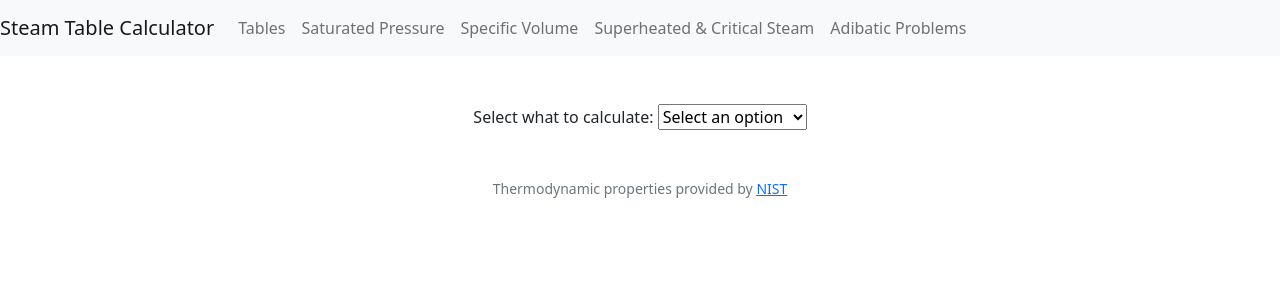
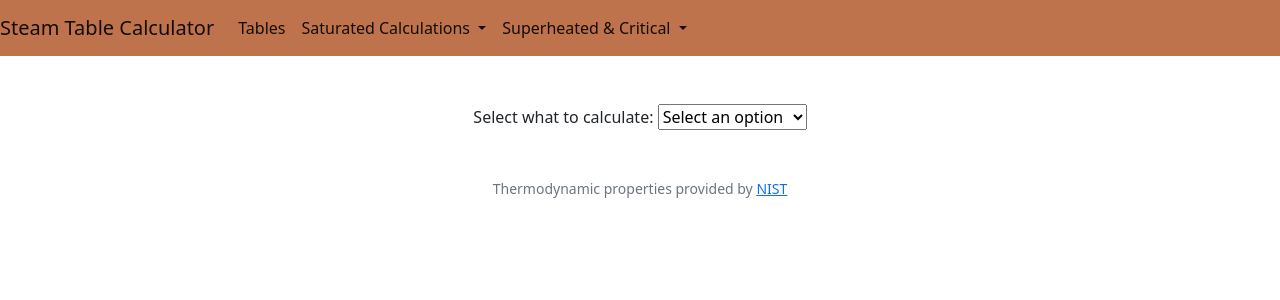
Before and after one commit to HsN22/CS50x-Final-Project, a Flask app: page /heated in a window 1280 px wide. Shown: the top 300 px of the page. Run offline with Flask 3, Linux system fonts and the light colour scheme; some libraries are stand-ins or nearby versions.

Commit message:
style changes

```diff
--- a/templates/adibatic.html
+++ b/templates/adibatic.html
@@ -7,11 +7,12 @@
 {% block main %}
     <p>Calculate for an adibatic system, the final enthalpy, given pressure in bar and final temperature in celcius</p>
     <form action = "/adibatic" method = "post">
+
         <div class="mb-3">
-            <input autocomplete="off" autofocus class="form-control mx-auto w-auto" id="pressure" name="pressure" placeholder="Pressure" type="text">
+            <input autocomplete="off" autofocus class="form-control mx-auto w-auto" id="pressure" name="pressure" placeholder="Pressure (Bar)" type="text">
         </div>
         <div class="mb-3">
-            <input autocomplete="off" autofocus class="form-control mx-auto w-auto" id="temperature" name="temperature" placeholder="Final Temperature" type="text">
+            <input autocomplete="off" autofocus class="form-control mx-auto w-auto" id="temperature" name="temperature" placeholder="Final Temperature (°C)" type="text">
         </div>
 
         <button class="btn btn-primary" type="submit">Calculate</button>
--- a/templates/heated.html
+++ b/templates/heated.html
@@ -17,13 +17,18 @@
             <option value="specific_entropy">Specific Entropy</option>
         </select>
 
-        <div id="inputContainer" style="display: none;">
+        <div id="inputContainer" style="display: none; margin-top: 20px;">
 
-            <input autocomplete="off" autofocus class="form-control mx-auto w-auto" id="temperature" name="temperature" placeholder="Temperature" type="text">
+            <div class="mb-3">
+                <input autocomplete="off" autofocus class="form-control mx-auto w-auto" id="pressure" name="pressure" placeholder="Pressure (Bar)" type="text">
+            </div>
 
-            <input autocomplete="off" autofocus class="form-control mx-auto w-auto" id="pressure" name="pressure" placeholder="Pressure" type="text">
+            <div class="mb-3">
+                <input autocomplete="off" autofocus class="form-control mx-auto w-auto" id="temperature" name="temperature" placeholder="Temperature (°C)" type="text">
+            </div>
 
-            <button type="submit">Calculate</button>
+            <button class="btn btn-primary" type="submit">Calculate</button>
+
         </div>
     </form>
 
--- a/templates/layout.html
+++ b/templates/layout.html
@@ -18,7 +18,7 @@
 
     <body>
 
-        <nav class="navbar navbar-expand-lg navbar-light bg-light">
+        <nav class="navbar navbar-expand-lg navbar-light" style="background-color: #bf734d;">
             <a class="navbar-brand" href="#">Steam Table Calculator</a>
             <button class="navbar-toggler" type="button" data-toggle="collapse" data-target="#navbarNav" aria-controls="navbarNav" aria-expanded="false" aria-label="Toggle navigation">
                 <span class="navbar-toggler-icon"></span>
@@ -26,20 +26,27 @@
             <div class="collapse navbar-collapse" id="navbarNav">
                 <ul class="navbar-nav">
                     <li class="nav-item active">
-                        <a class="nav-link" href="/">Tables</a>
-                    </li>
-                    <li class="nav-item active">
-                        <a class="nav-link" href="pressure">Saturated Pressure</a>
-                    </li>
-                    <li class="nav-item">
-                        <a class="nav-link" href="/specific">Specific Volume</a>
+                        <a class="nav-link active" href="/">Tables</a>
                     </li>
                     <!-- Add more menu items as needed -->
-                    <li class="nav-item">
-                        <a class="nav-link" href="/heated">Superheated & Critical Steam</a>
+
+                    <li class="nav-item dropdown">
+                        <a class="nav-link active dropdown-toggle" href="#" id="navbarDropdownMenuLink" role="button" data-bs-toggle="dropdown" aria-expanded="false">
+                          Saturated Calculations
+                        </a>
+                        <ul class="dropdown-menu" aria-labelledby="navbarDropdownMenuLink">
+                          <li><a class="dropdown-item" aria-current="page" href="/pressure">Saturated Pressure</a></li>
+                          <li><a class="dropdown-item" aria-current="page" href="/specific">Specific Volume</a></li>
+                          <li><a class="dropdown-item" aria-current="page" href="/adibatic">Adibatic Problems</a></li>
+                        </ul>
                     </li>
-                    <li class="nav-item">
-                        <a class="nav-link" href="/adibatic">Adibatic Problems</a>
+                    <li class="nav-item dropdown">
+                        <a class="nav-link active dropdown-toggle" href="#" id="navbarDropdownMenuLink" role="button" data-bs-toggle="dropdown" aria-expanded="false">
+                          Superheated & Critical
+                        </a>
+                        <ul class="dropdown-menu" aria-labelledby="navbarDropdownMenuLink">
+                          <li><a class="dropdown-item" aria-current="page" href="/heated">Temperature Interpolation</a></li>
+                        </ul>
                     </li>
                 </ul>
             </div>
```
